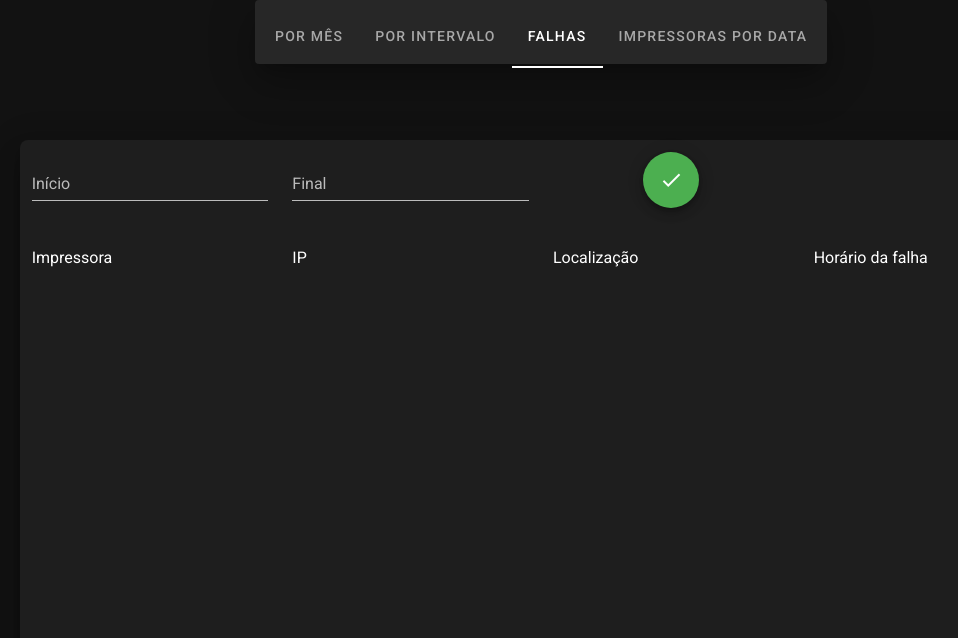
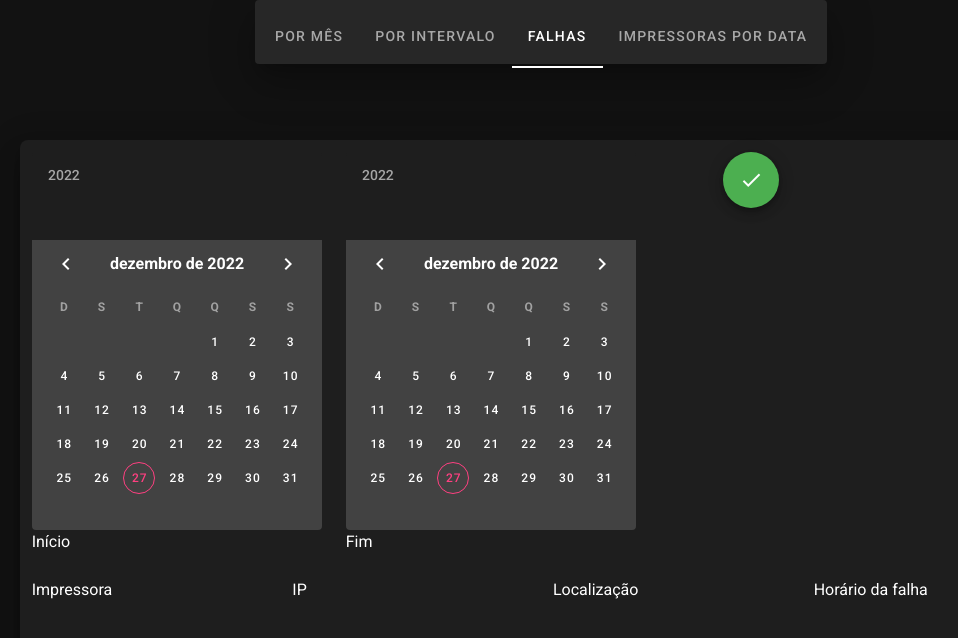
Before and after one commit to gfidelisdev/contadores_fe_vue2, a Vue app: page / in a window 1280 px wide. Both pictures are taken after a click on the tab "FALHAS". Shown: the top 638 px of the page, without its empty margins (99-1057 px from the left). Built offline with nearby package versions, Linux system fonts and the light colour scheme.

Commit message:
2023-05-23. datepicker on failures

```diff
--- a/src/components/FailuresList.vue
+++ b/src/components/FailuresList.vue
@@ -1,13 +1,27 @@
 <template>
     <v-container fluid>
+        <v-snackbar v-model="snackbar" absolute centered>
+            {{ text }}
+
+            <template v-slot:action="{ attrs }">
+                <v-btn color="info" text v-bind="attrs" @click="snackbar = false">
+                    Fechar
+                </v-btn>
+            </template>
+        </v-snackbar>
         <v-row class="myCenter">
-            <v-col class="myCenter">
+            <v-col class="myCenter d-flex flex-column">
                 <!-- Select the initial time -->
-                <v-text-field name="start" label="Início" id="start" v-model="startTime"></v-text-field>
+                <!-- <v-text-field name="start" label="Início" id="start" v-model="startTime"></v-text-field> -->
+                <v-date-picker v-model="startTime" locale="pt-br"></v-date-picker>
+                <div>Início</div>
+
             </v-col>
-            <v-col class="myCenter">
+            <v-col class="myCenter d-flex flex-column">
                 <!-- Select the final time -->
-                <v-text-field name="end" label="Final" id="end" v-model="endTime"></v-text-field>
+                <!-- <v-text-field name="end" label="Final" id="end" v-model="endTime"></v-text-field> -->
+                <v-date-picker v-model="endTime" locale="pt-br"></v-date-picker>
+                <div>Fim</div>
             </v-col>
             <v-col class="myCenter">
                 <v-btn @click="getFailures()" color="success" fab>
@@ -32,7 +46,7 @@
             </v-col>
             <v-col>{{ report.printer.location }}</v-col>
             <v-col>
-                {{ report.printer.ip }}
+                <a :href="`https://${report.printer.ip}`" target="_blank">{{ report.printer.ip }}</a>
             </v-col>
             <v-col>
                 {{ report.failure_time | formatDate }}
@@ -48,7 +62,10 @@ export default {
         return {
             startTime: '',
             endTime: '',
-            reports: []
+            reports: [],
+            snackbar: false,
+            text: 'Não houveram falhas',
+
         }
     },
     filters: {
@@ -62,6 +79,9 @@ export default {
             })
                 .then(data => {
                     this.reports = data.data
+                    if (this.reports.length === 0) {
+                        this.snackbar = true
+                    }
                 })
                 .catch(error => {
                     console.error(error)
--- a/src/main.ts
+++ b/src/main.ts
@@ -5,6 +5,7 @@ import './registerServiceWorker'
 import vuetify from './plugins/vuetify'
 import './assets/css/global.css'
 
+
 Vue.config.productionTip = false
 
 new Vue({
```
